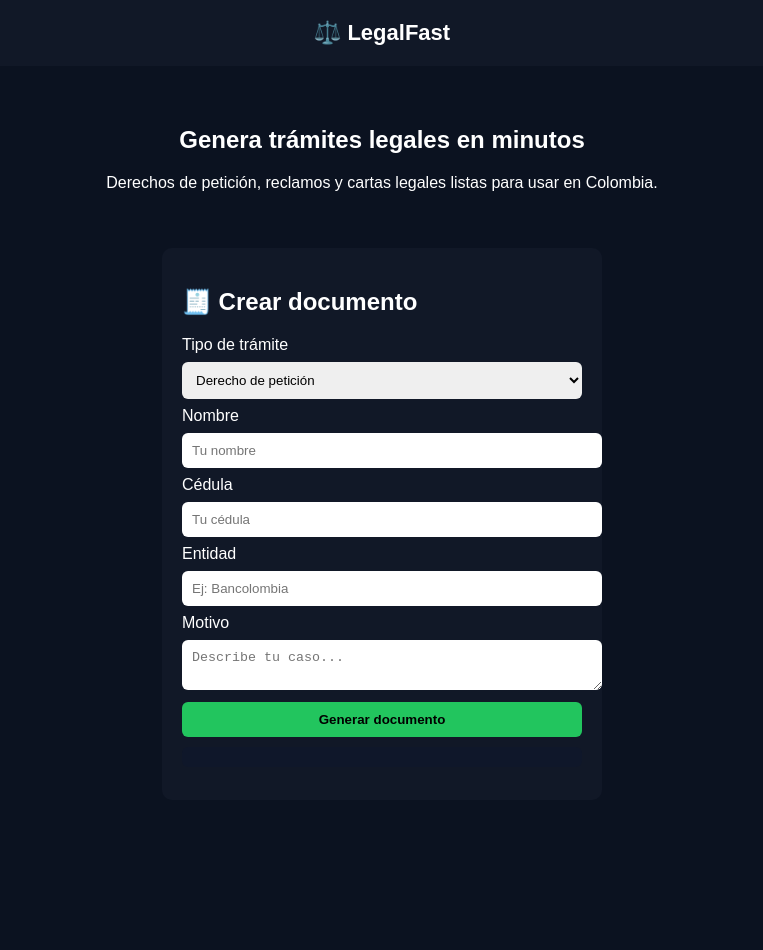
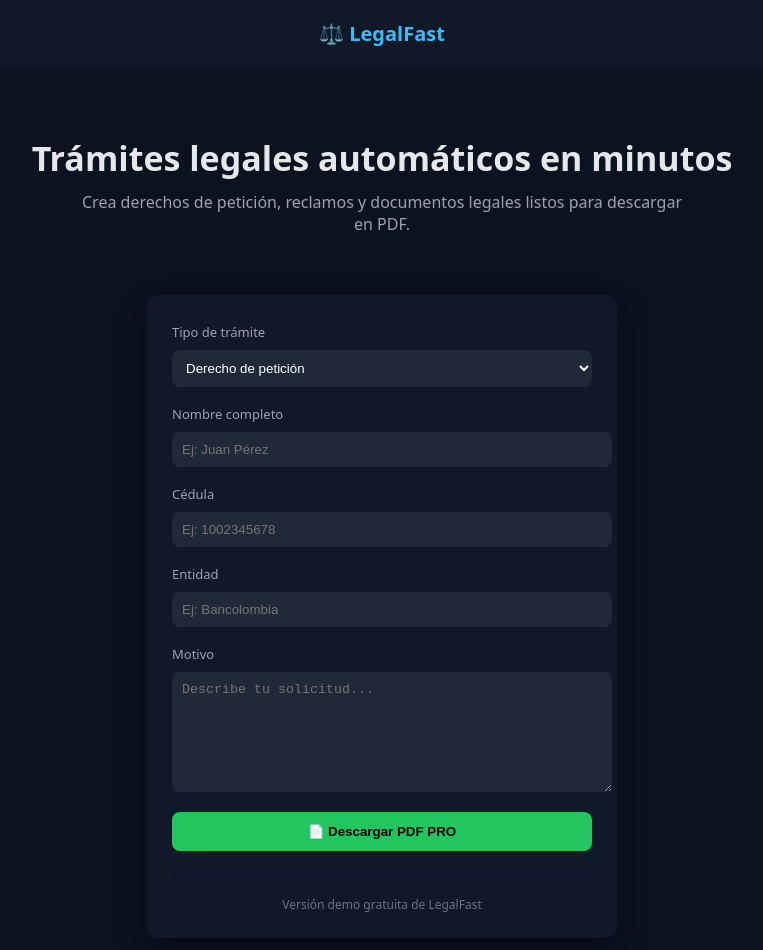
Before and after one commit to maldonadodavid819m-boop/legalfast, a plain HTML site: page index.html in a window 1280 px wide. Shown: the whole page, without its empty margins (258-1021 px from the left). Before the commit the page ends 800 px from the top, so only its background shows below. Drawn offline with nearby package versions, Linux system fonts and the light colour scheme.

Commit message:
Revamp LegalFast index.html with new features
Updated the layout and functionality of the LegalFast webpage, including new styles, PDF generation capabilities, and improved user input fields.

```diff
--- a/index.html
+++ b/index.html
@@ -3,25 +3,125 @@
 <head>
   <meta charset="UTF-8">
   <meta name="viewport" content="width=device-width, initial-scale=1.0">
-  <title>LegalFast | Trámites Legales en Minutos</title>
-  <link rel="stylesheet" href="style.css">
+  <title>LegalFast | Trámites Legales Automáticos</title>
+
+  <!-- PDF ENGINE -->
+  <script src="https://cdnjs.cloudflare.com/ajax/libs/jspdf/2.5.1/jspdf.umd.min.js"></script>
+
+  <style>
+    body {
+      margin: 0;
+      font-family: system-ui, Arial;
+      background: #0b1220;
+      color: #e5e7eb;
+    }
+
+    header {
+      padding: 20px;
+      text-align: center;
+      background: #111827;
+      font-size: 20px;
+      font-weight: bold;
+      color: #38bdf8;
+    }
+
+    .hero {
+      text-align: center;
+      padding: 40px 20px;
+    }
+
+    .hero h1 {
+      font-size: 34px;
+      margin-bottom: 10px;
+    }
+
+    .hero p {
+      color: #9ca3af;
+      max-width: 600px;
+      margin: auto;
+    }
+
+    .container {
+      display: flex;
+      justify-content: center;
+      padding: 20px;
+    }
+
+    .card {
+      background: #111827;
+      padding: 25px;
+      width: 420px;
+      border-radius: 12px;
+      box-shadow: 0 10px 30px rgba(0,0,0,0.3);
+    }
+
+    label {
+      font-size: 13px;
+      color: #9ca3af;
+    }
+
+    input, select, textarea {
+      width: 100%;
+      margin: 8px 0 15px;
+      padding: 10px;
+      border-radius: 8px;
+      border: none;
+      background: #1f2937;
+      color: white;
+    }
+
+    textarea {
+      min-height: 100px;
+    }
+
+    button {
+      width: 100%;
+      padding: 12px;
+      background: #22c55e;
+      border: none;
+      border-radius: 8px;
+      font-weight: bold;
+      cursor: pointer;
+      transition: 0.2s;
+    }
+
+    button:hover {
+      background: #16a34a;
+    }
+
+    .result {
+      margin-top: 15px;
+      white-space: pre-wrap;
+      background: #0f172a;
+      padding: 10px;
+      border-radius: 8px;
+      font-size: 12px;
+      color: #cbd5e1;
+    }
+
+    .badge {
+      text-align: center;
+      margin-top: 10px;
+      font-size: 12px;
+      color: #6b7280;
+    }
+  </style>
 </head>
 
 <body>
 
 <header>
-  <div class="logo">⚖️ LegalFast</div>
+  ⚖️ LegalFast
 </header>
 
 <section class="hero">
-  <h1>Genera trámites legales en minutos</h1>
-  <p>Derechos de petición, reclamos y cartas legales listas para usar en Colombia.</p>
+  <h1>Trámites legales automáticos en minutos</h1>
+  <p>Crea derechos de petición, reclamos y documentos legales listos para descargar en PDF.</p>
 </section>
 
 <div class="container">
 
   <div class="card">
-    <h2>🧾 Crear documento</h2>
 
     <label>Tipo de trámite</label>
     <select id="tipo">
@@ -31,25 +131,83 @@
       <option>Carta de renuncia</option>
     </select>
 
-    <label>Nombre</label>
-    <input id="nombre" placeholder="Tu nombre">
+    <label>Nombre completo</label>
+    <input id="nombre" placeholder="Ej: Juan Pérez">
 
     <label>Cédula</label>
-    <input id="cedula" placeholder="Tu cédula">
+    <input id="cedula" placeholder="Ej: 1002345678">
 
     <label>Entidad</label>
     <input id="entidad" placeholder="Ej: Bancolombia">
 
     <label>Motivo</label>
-    <textarea id="motivo" placeholder="Describe tu caso..."></textarea>
+    <textarea id="motivo" placeholder="Describe tu solicitud..."></textarea>
 
-    <button onclick="generar()">Generar documento</button>
+    <button onclick="generarPDF()">📄 Descargar PDF PRO</button>
 
-    <pre id="resultado"></pre>
+    <div class="result" id="resultado"></div>
+
+    <div class="badge">
+      Versión demo gratuita de LegalFast
+    </div>
+
   </div>
 
 </div>
 
-<script src="script.js"></script>
+<script>
+function generarPDF() {
+  const { jsPDF } = window.jspdf;
+  const doc = new jsPDF();
+
+  const tipo = document.getElementById("tipo").value;
+  const nombre = document.getElementById("nombre").value.trim();
+  const cedula = document.getElementById("cedula").value.trim();
+  const entidad = document.getElementById("entidad").value.trim();
+  const motivo = document.getElementById("motivo").value.trim();
+
+  if (!nombre || !cedula || !entidad || !motivo) {
+    alert("⚠️ Completa todos los campos");
+    return;
+  }
+
+  const fecha = new Date().toLocaleDateString();
+
+  doc.setFont("times", "bold");
+  doc.setFontSize(16);
+  doc.text("DOCUMENTO LEGAL", 105, 20, null, null, "center");
+
+  doc.setFontSize(11);
+  doc.setFont("times", "normal");
+  doc.text(`Tipo: ${tipo}`, 20, 35);
+  doc.text(`Fecha: ${fecha}`, 20, 42);
+
+  doc.setFont("times", "bold");
+  doc.text("Señores:", 20, 55);
+  doc.setFont("times", "normal");
+  doc.text(entidad, 20, 62);
+
+  doc.setFont("times", "bold");
+  doc.text("Yo:", 20, 75);
+  doc.setFont("times", "normal");
+  doc.text(`${nombre} - CC ${cedula}`, 20, 82);
+
+  doc.setFont("times", "bold");
+  doc.text("Solicitud:", 20, 100);
+
+  const text = doc.splitTextToSize(motivo, 170);
+  doc.setFont("times", "normal");
+  doc.text(text, 20, 110);
+
+  doc.text("Atentamente,", 20, 150);
+  doc.text(nombre, 20, 160);
+
+  doc.save(`${tipo}_${nombre}.pdf`);
+
+  document.getElementById("resultado").innerText =
+    "✅ PDF generado correctamente. Revisa tus descargas.";
+}
+</script>
+
 </body>
 </html>
```
